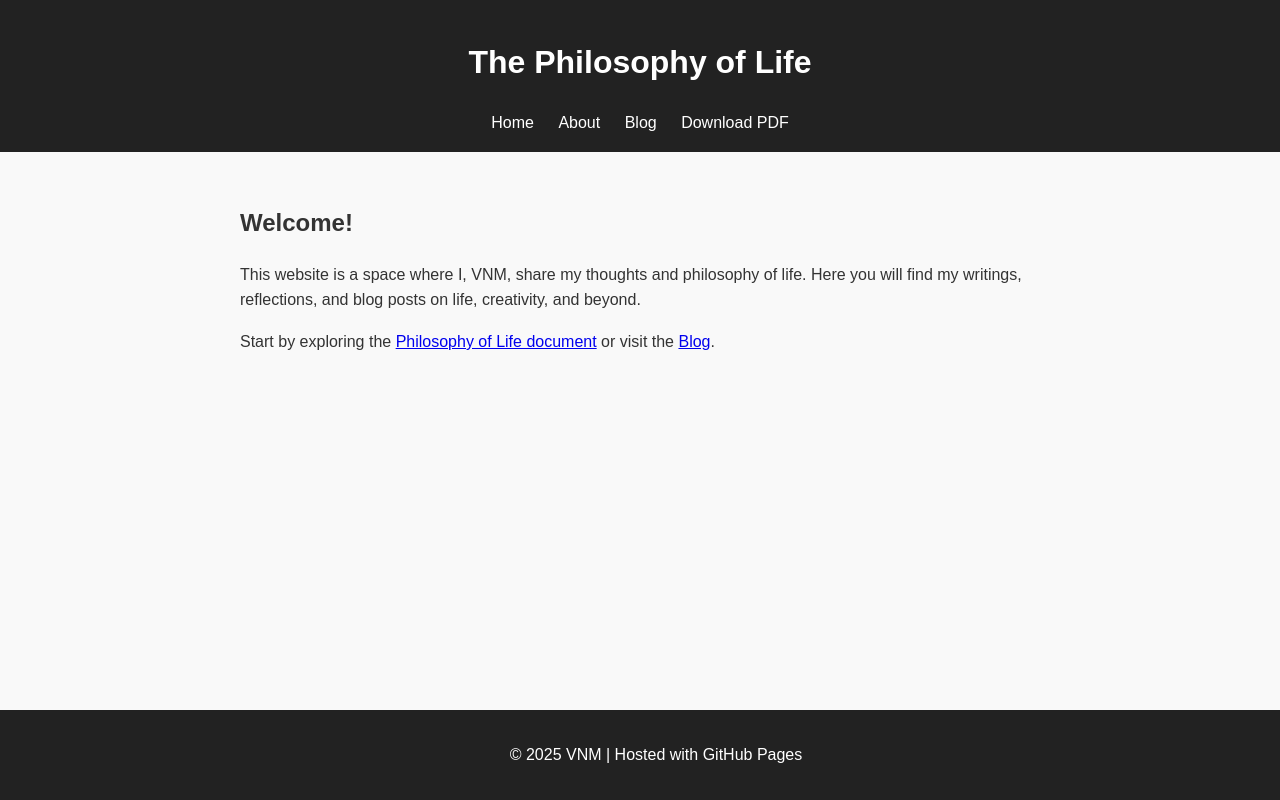
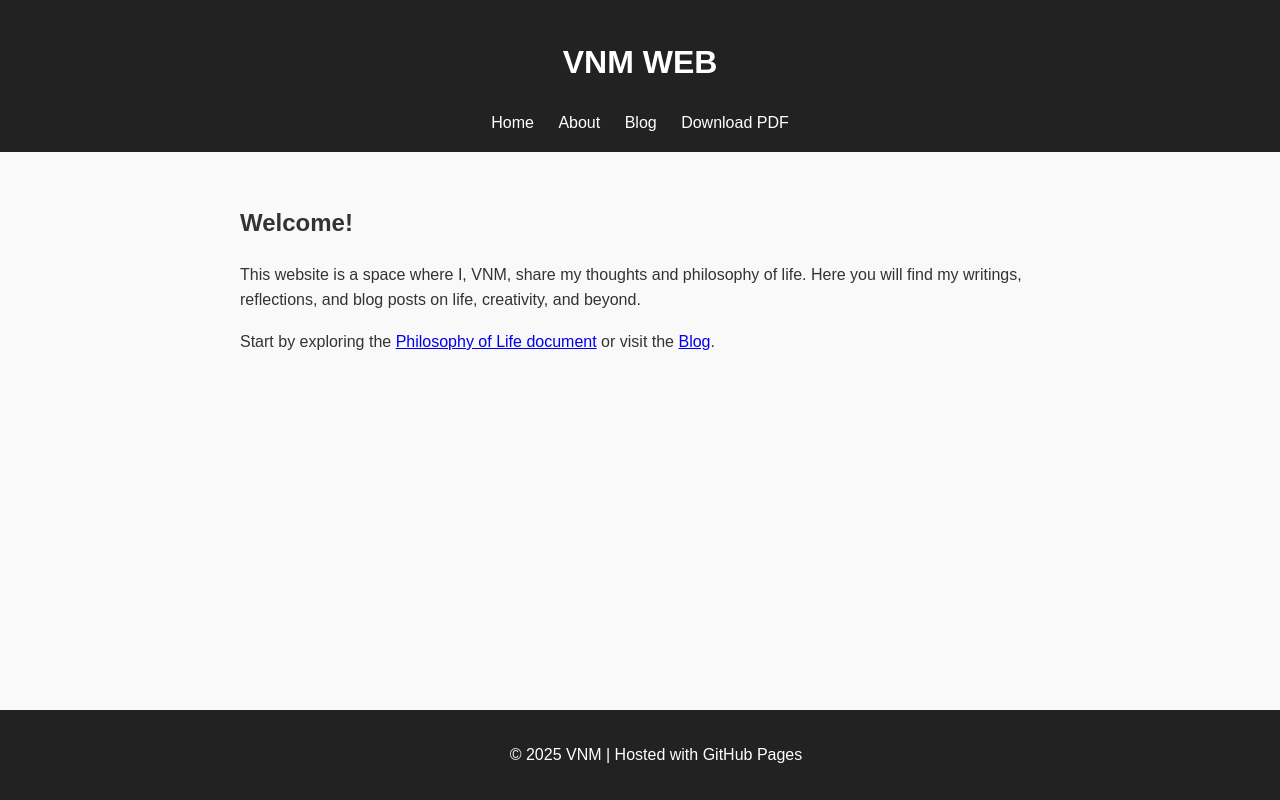
Before and after one commit to vnmweb/vnmweb.github.io, a plain HTML site: page index.html in a window 1280 px wide. Drawn offline with Linux system fonts and the light colour scheme.

Commit message:
Update index.html

```diff
--- a/index.html
+++ b/index.html
@@ -8,7 +8,7 @@
 </head>
 <body>
   <header>
-    <h1>The Philosophy of Life</h1>
+    <h1>VNM WEB</h1>
     <nav>
       <a href="index.html">Home</a>
       <a href="about.html">About</a>
```
